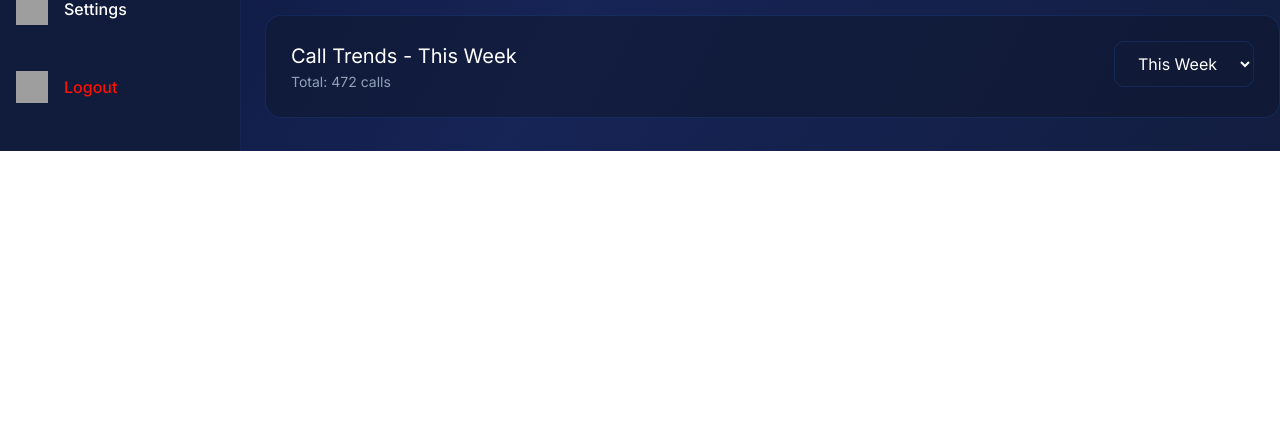
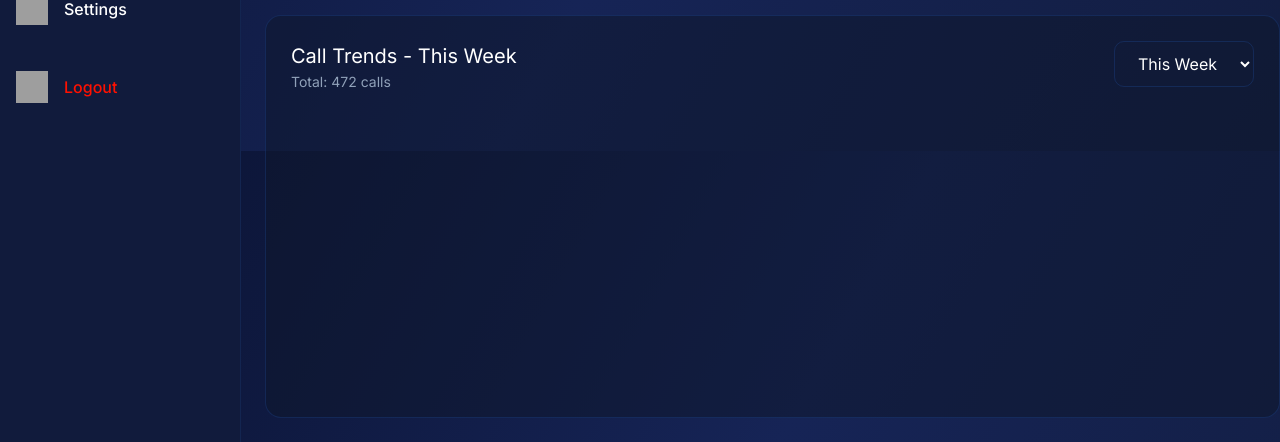
Before and after one commit to riponmondalbd/Task-dashboard, a React (Vite) app: page / in a window 1280 px wide. Shown: the part 649-1091 px from the top of the page. Before the commit the page ends 800 px from the top, so only its background shows below. Built offline with nearby package versions, Linux system fonts and the light colour scheme; grey boxes are pictures that could not be loaded.

Commit message:
-->define style --.>make gradient

```diff
--- a/package.json
+++ b/package.json
@@ -10,6 +10,7 @@
     "preview": "vite preview"
   },
   "dependencies": {
+    "@recharts/devtools": "^0.0.8",
     "@tailwindcss/vite": "^4.1.18",
     "react": "^19.2.0",
     "react-dom": "^19.2.0",
--- a/src/components/NavContent/Dashboard/CallTrends.jsx
+++ b/src/components/NavContent/Dashboard/CallTrends.jsx
@@ -1,3 +1,37 @@
+import { AreaChart } from "recharts";
+
+// data
+const data = [
+  {
+    name: "Mon",
+    uv: 45,
+  },
+  {
+    name: "Tue",
+    uv: 50,
+  },
+  {
+    name: "Wed",
+    uv: 44,
+  },
+  {
+    name: "Thu",
+    uv: 65,
+  },
+  {
+    name: "Fri",
+    uv: 75,
+  },
+  {
+    name: "Sat",
+    uv: 85,
+  },
+  {
+    name: "Sun",
+    uv: 50,
+  },
+];
+
 const CallTrends = () => {
   return (
     <div className="rounded-2xl border border-[#2B7FFF33]/80 bg-[#0F172B80]">
@@ -31,7 +65,22 @@ const CallTrends = () => {
       </div>
 
       {/* chart section */}
-      <div></div>
+      <div>
+        <AreaChart
+          width={"98%"}
+          height={300}
+          data={data}
+          margin={{ top: 5, right: 0, left: 0, bottom: 0 }}
+        >
+          <defs>
+            {/* Fill gradient */}
+            <linearGradient id="areaFill" x1="0" y1="0" x2="0" y2="1">
+              <stop offset="0%" stopColor="#3B82F6CC" />
+              <stop offset="100%" stopColor="#3B82F600" />
+            </linearGradient>
+          </defs>
+        </AreaChart>
+      </div>
     </div>
   );
 };
```
Also changed, not shown: 1 other file (tests, documents, lock files or other folders).
